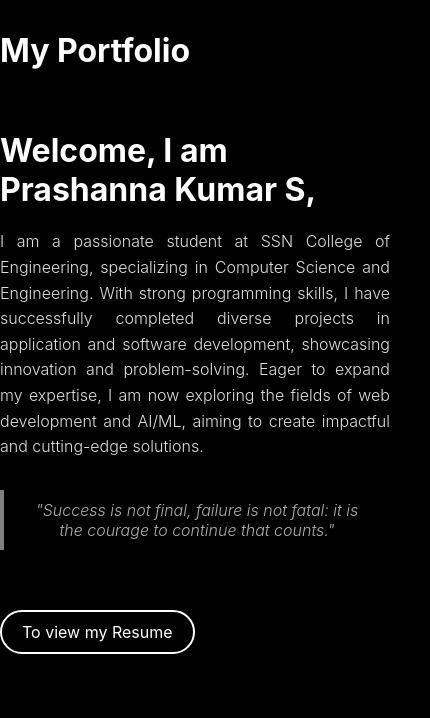
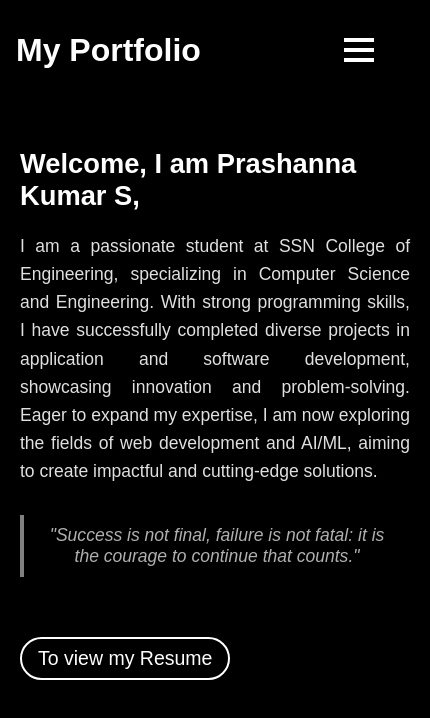
Before and after one commit to Prashanna0013/Portfolio, a React (Create React App) app: page /#/ in a window 390 px wide. Shown: the top 718 px of the page, 430 px wide, since content can reach past the window. Built offline with nearby package versions, Linux system fonts and the light colour scheme.

Commit message:
Responsive UI

```diff
--- a/src/pages/Contact.js
+++ b/src/pages/Contact.js
@@ -7,7 +7,7 @@ function Contact(){
         <NavBar/>
         <h1>Connect With Me</h1>
         <div className="contact-info">
-            <p>Email: <a href="spksen13@gmail.com" target="_blank" rel="noopener noreferrer">spksen13@gmail.com</a></p>
+            <p>Email: <a href="https://mail.google.com/mail/?view=cm&fs=1&tf=1&to=spksen13@gmail.com" target="_blank" rel="noopener noreferrer">spksen13@gmail.com</a></p>
             <p>LinkedIn: <a href="https://www.linkedin.com/in/prashanna-kumar-55a728301" target="_blank" rel="noopener noreferrer">Prashanna Kumar</a></p>
             <p>GitHub: <a href="https://github.com/Prashanna0013" target="_blank" rel="noopener noreferrer">Prashanna0013</a></p>
             <p>Phone: <a>+91 9943556809</a></p>
--- a/src/pages/NavBar.js
+++ b/src/pages/NavBar.js
@@ -1,18 +1,37 @@
 import './styles/NavBar.css';
 import { Link } from 'react-router-dom';
-function NavBar(){
-    return(
-        <div className="navbar">
-            <h1 style={{color:'white'}}>My Portfolio</h1>
-            <div className='nav-links'>
-                <Link to='/'>About Me</Link>
-                <Link to='/skills'>Skills</Link>
-                <Link to='/projects'>Projects</Link>
-                <Link to='/achieve'>Achievements</Link>
-                <Link to='/contact'>Contact Me</Link>
-            </div>
-        </div>
-    );
+import { useState } from 'react';
+
+function NavBar() {
+  const [isActive, setIsActive] = useState(false);
+
+  const toggleMenu = () => {
+    setIsActive(!isActive);
+  };
+
+  const closeMenu = () => {
+    setIsActive(false);
+  };
+
+  return (
+    <div className={`navbar ${isActive ? 'active' : ''}`}>
+      <h1 style={{ color: 'white' }}>My Portfolio</h1>
+
+      <div className="nav-links">
+        <Link to="/" onClick={closeMenu}>About Me</Link>
+        <Link to="/skills" onClick={closeMenu}>Skills</Link>
+        <Link to="/projects" onClick={closeMenu}>Projects</Link>
+        <Link to="/achieve" onClick={closeMenu}>Achievements</Link>
+        <Link to="/contact" onClick={closeMenu}>Contact Me</Link>
+      </div>
+
+      <div className="hamburger" onClick={toggleMenu}>
+        <div></div>
+        <div></div>
+        <div></div>
+      </div>
+    </div>
+  );
 }
 
 export default NavBar;
--- a/src/pages/Resume.js
+++ b/src/pages/Resume.js
@@ -1,13 +1,15 @@
 import NavBar from './NavBar';
 import './styles/Homepage.css';
-function Resume(){
+
+function Resume() {
     return(
         <>
         <NavBar/>
         <div className="resume-embed">
-            <iframe src="/resources/Prashanna_CV.pdf" width='100%' height='600px' title="Resume"/>
+            <iframe src="https://drive.google.com/file/d/1PhO_WOIR7SYsWf3VoWdNsSn12r1tTVe3/preview" width='100%' height='600px' title="Resume"/>
         </div>
         </>
     );
 }
+
 export default Resume;
--- a/src/pages/styles/Homepage.css
+++ b/src/pages/styles/Homepage.css
@@ -1,46 +1,53 @@
+/* General Body Style */
 body {
   background-color: black;
   color: white;
   width: 100%;
-    padding-top: 110px; /* to push below fixed navbar */
+  padding-top: 110px; /* To push content below fixed navbar */
+  margin: 0;
+  font-family: Arial, sans-serif;
+  overflow-x: hidden;
 }
 
-/* OR if you are using a class */
+/* Homepage Body */
 .homepage-body {
   background-color: black;
   color: white;
   width: 100%;
+  padding: 20px;
 }
 
 .homepage-body h1 {
-    font-size: 2.5rem;
+  font-size: clamp(32px, 8vw, 72px);
   margin-bottom: 20px;
 }
 
-.homepage-body p{
-    font-size: 1.2rem; /* slightly larger but slender */
-    font-weight: 300; /* thinner text */
-    line-height: 1.6; /* more breathing space */
-    margin: 0 auto; /* center align */
-    text-align: justify; /* neat alignment */
-    color: #e0e0e0; /* soft white instead of harsh white */
+.homepage-body p {
+  font-size: clamp(16px, 4vw, 28px);
+  font-weight: 300;
+  line-height: 1.6;
+  margin: 0 auto;
+  text-align: justify;
+  color: #e0e0e0;
 }
 
+/* Quote Section */
 .quote {
   margin-top: 30px;
   margin-bottom: 20px;
-    font-size: 1.5rem;
+  font-size: clamp(16px, 4vw, 24px);
   font-style: italic;
   font-weight: 300;
   text-align: center;
-    color: #b0b0b0; /* softer grayish color */
+  color: #b0b0b0;
   max-width: 700px;
   margin-left: auto;
   margin-right: auto;
   padding: 10px 20px;
-    border-left: 4px solid #ffffff80; /* subtle white left border */
+  border-left: 4px solid #ffffff80;
 }
 
+/* Resume Embed Section */
 .resume-embed {
   margin-top: 20px;
   display: flex;
@@ -54,6 +61,7 @@ body {
   box-shadow: 0px 0px 20px rgba(255, 255, 255, 0.2);
 }
 
+/* Route Button */
 #route {
   display: inline-block;
   margin-top: 40px;
@@ -63,7 +71,7 @@ body {
   border: 2px solid white;
   border-radius: 30px;
   text-decoration: none;
-    font-size: 1.2rem;
+  font-size: clamp(16px, 1.2vw, 20px);
   transition: all 0.3s ease;
 }
 
@@ -72,7 +80,12 @@ body {
   color: black;
   transform: scale(1.05);
 }
+
+/* Skills Container */
 .skills-container {
+  display: flex;
+  flex-wrap: wrap;
+  justify-content: space-between;
   padding: 20px;
   max-width: 1200px;
   margin: auto;
@@ -84,13 +97,16 @@ body {
   margin-bottom: 20px;
 }
 
+/* Skills Category */
 .skills-category {
-    margin-bottom: 30px;
+  flex-basis: 45%;
+  margin-bottom: 20px;
+  box-sizing: border-box;
 }
 
 .skills-category h3 {
   font-size: 28px;
-    color: #333;
+  color: #e0e0e0;
 }
 
 .skills-category ul {
@@ -101,6 +117,8 @@ body {
 .skills-category li {
   font-size: 18px;
   margin: 10px 0;
+  color: #e0e0e0;
+  transition: color 0.3s ease, background-color 0.3s ease;
 }
 
 .skills-category li::before {
@@ -109,36 +127,89 @@ body {
   color: #4CAF50;
 }
 
-  /* Flexbox Layout for responsive view */
-  .skills-container {
-    display: flex;
-    flex-wrap: wrap;
-    justify-content: space-between;
-  }
-
-  .skills-category {
-    flex-basis: 45%;
-    margin-bottom: 20px;
-  }
-
+/* Responsive Layout for Skills */
 @media (max-width: 768px) {
   .skills-category {
     flex-basis: 100%;
-    }
+    padding: 10px;
   }
 
-  @media (max-width: 768px) {
   .homepage-body h1 {
-        font-size: 2rem;
+    font-size: 6vw;
   }
 
   .homepage-body p,
   .quote {
-        font-size: 1rem;
+    font-size: 3.5vw;
   }
 
   #route {
-        font-size: 1rem;
+    font-size: 4vw;
     padding: 10px 20px;
   }
 }
+
+@media (max-width: 480px) {
+  .skills-category {
+    flex-basis: 100%;
+  }
+
+  .homepage-body h1 {
+    font-size: 7vw;
+  }
+
+  .homepage-body p,
+  .quote {
+    font-size: 4.5vw;
+  }
+
+  #route {
+    font-size: 5vw;
+    padding: 8px 16px;
+  }
+}
+
+/* Larger Screens */
+@media (min-width: 1200px) {
+  .homepage-body h1 {
+    font-size: 64px;
+  }
+
+  .homepage-body p,
+  .quote {
+    font-size: 22px;
+  }
+
+  #route {
+    font-size: 18px;
+  }
+}
+
+/* Accessibility & Performance */
+img {
+  max-width: 100%;
+  height: auto;
+}
+
+iframe {
+  width: 100%;
+  max-width: 100%;
+  height: 800px;
+}
+
+/* Contact Section */
+.contact-info {
+  margin-top: 40px;
+}
+
+.contact-info p,
+.contact-info a {
+  font-size: 28px;
+  color: #555;
+  margin-top: 8px;
+  text-decoration: none;
+}
+
+.contact-info a {
+  color: whitesmoke;
+}
--- a/src/pages/styles/NavBar.css
+++ b/src/pages/styles/NavBar.css
@@ -1,31 +1,39 @@
+/* Navbar container */
 .navbar {
     display: flex;
     align-items: center;
-    justify-content:space-between;
+    justify-content: space-between;
     width: 100%;
     height: 100px;
     background-color: black;
-    box-shadow: 0 2px 5px rgba(0,0,0,0.5);
+    box-shadow: 0 2px 5px rgba(0, 0, 0, 0.5);
     position: fixed;
     top: 0;
     left: 0;
     z-index: 1000;
+    padding: 0 16px;
+    box-sizing: border-box;
 }
 
+
+/* Navigation links container */
 .nav-links {
     display: flex;
     justify-content: space-evenly;
-    gap: 40px; /* Add spacing between links */
+    gap: 40px;
 }
 
+/* Each navigation link */
 .nav-links a {
     color: white;
-    text-decoration: none; /* No underline by default */
+    text-decoration: none;
     font-weight: bold;
     font-size: 18px;
-    position: relative; /* Important for pseudo-element positioning */
+    position: relative;
+    transition: color 0.3s ease;
 }
 
+/* Hover underline effect */
 .nav-links a::after {
     content: '';
     position: absolute;
@@ -33,7 +41,7 @@
     height: 2px;
     background-color: white;
     left: 0;
-    bottom: -5px; /* Slightly below the text */
+    bottom: -5px;
     transition: width 0.3s ease;
 }
 
@@ -41,6 +49,24 @@
     width: 100%;
 }
 
+/* Hamburger menu icon */
+.hamburger {
+    display: none;
+    flex-direction: column;
+    justify-content: space-between;
+    height: 24px;
+    width: 30px;
+    cursor: pointer;
+}
+
+.hamburger div {
+    width: 100%;
+    height: 4px;
+    background-color: white;
+    transition: all 0.3s ease;
+}
+
+/* Responsive styles */
 @media (max-width: 768px) {
     .nav-links {
         flex-direction: column;
@@ -51,6 +77,8 @@
         width: 100%;
         text-align: center;
         display: none;
+        padding: 20px 0;
+        box-shadow: 0 2px 5px rgba(0, 0, 0, 0.5);
     }
 
     .nav-links a {
@@ -58,7 +86,25 @@
         font-size: 20px;
     }
 
+    .hamburger {
+        display: flex;
+    }
+
+    /* Show menu when navbar has active class */
     .navbar.active .nav-links {
         display: flex;
     }
+
+    /* Animate hamburger icon to X */
+    .navbar.active .hamburger div:nth-child(1) {
+        transform: rotate(45deg) translate(5px, 5px);
+    }
+
+    .navbar.active .hamburger div:nth-child(2) {
+        opacity: 0;
+    }
+
+    .navbar.active .hamburger div:nth-child(3) {
+        transform: rotate(-45deg) translate(6px, -6px);
+    }
 }
```
Also changed, not shown: src/pages/styles/Projects.css (+91 -5 lines). Lines whose indentation alone changed are shown as unchanged.
